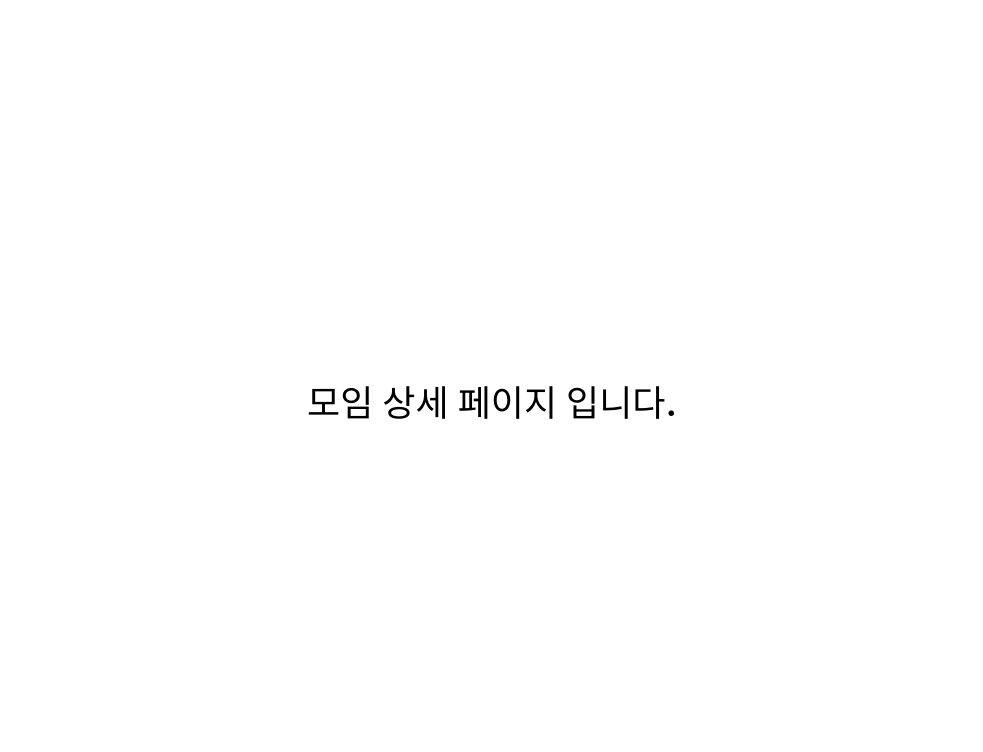
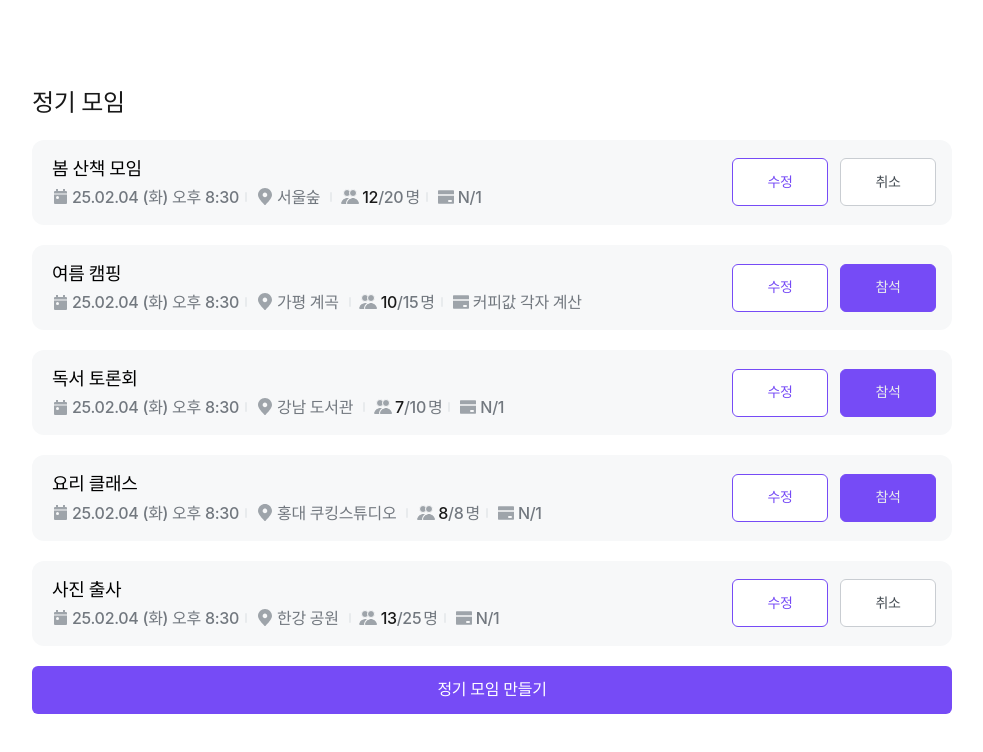
Before and after one commit to kelvin3476/Flobby, a React (Vite) app: page /club/1 in a window 1280 px wide. Shown: the top 752 px of the page, without its empty margins (148-1131 px from the left). Built offline with nearby package versions, Linux system fonts and the light colour scheme; no server answers.

Commit message:
Test: 테스트용 데이터로 클럽 상세 페이지에 연동

```diff
--- a/src/pages/club/ClubDetail.tsx
+++ b/src/pages/club/ClubDetail.tsx
@@ -4,6 +4,8 @@ import { useParams } from 'react-router-dom';
 import { ClubController } from '../../services/club/controllers/ClubController';
 
 import logger from '../../utils/Logger';
+import ClubMeetingList from '../../components/club/club_meeting/ClubMeetingList';
+import { ClubMeetingListData } from '../../components/club/club_meeting/ClubMeetingListData'; // TODO: 정기 모임 연동 테스트 하면서 삭제 예정
 
 const ClubDetail = () => {
   const { clubId } = useParams<{ clubId: string }>();
@@ -19,7 +21,9 @@ const ClubDetail = () => {
       try {
         // 여기에 API 호출 로직을 추가하세요.
         logger.log(`모임 ID: ${clubId}`);
-        const response = await ClubController.getInstance().selectClubDetail(Number(clubId));
+        const response = await ClubController.getInstance().selectClubDetail(
+          Number(clubId),
+        );
         logger.log('모임 상세 정보:', response);
       } catch (error) {
         logger.error('모임 상세 정보를 가져오는 중 오류 발생:', error);
@@ -29,8 +33,19 @@ const ClubDetail = () => {
     fetchClubDetail();
   }, [clubId]);
 
+  // TODO: 추후 연동 테스트하면서 삭제 예정
+  // 정기모임용 테스트 데이터
+  const clubMeetingList = ClubMeetingListData;
+
   return (
-    <div>모임 상세 페이지 입니다.</div>
+    <div>
+      <ClubMeetingList
+        clubMeetingList={clubMeetingList}
+        loginMemberId={12}
+        role="leader"
+        isMember={true}
+      />
+    </div>
   );
 };
 
```
